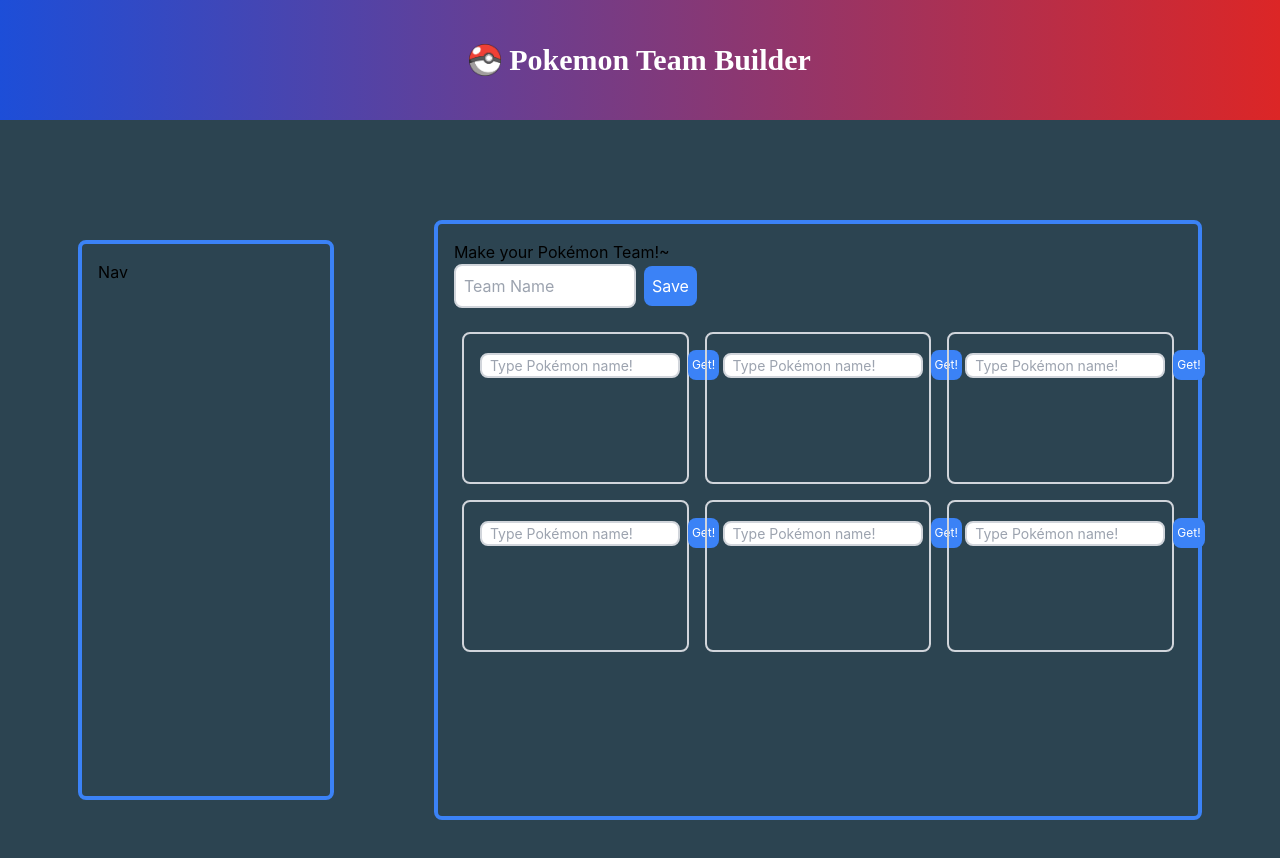
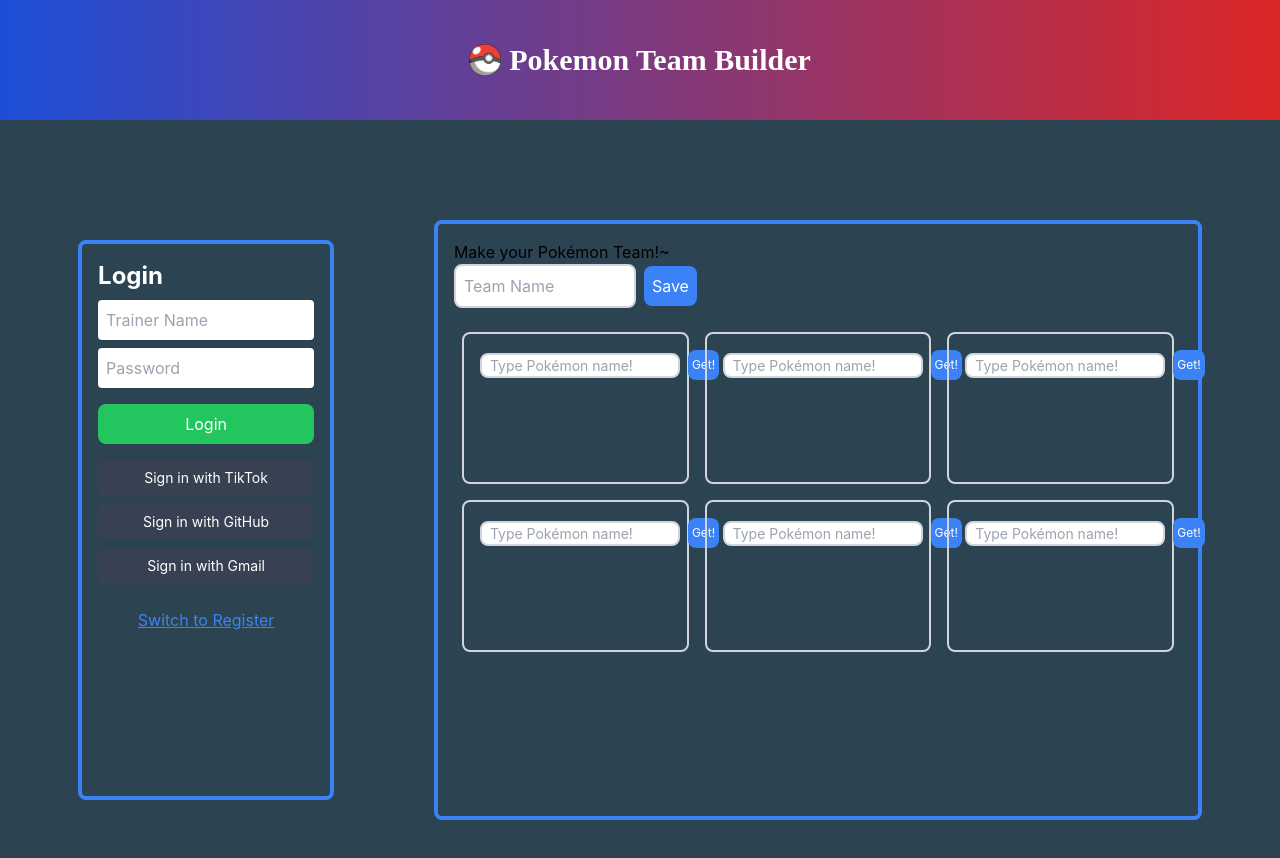
Before and after one commit to ACwolf55/Pokemon-team-builder-hooks, a React (Create React App) app: page / in a window 1280 px wide. Shown: the top 858 px of the page. Built offline with nearby package versions, Linux system fonts and the light colour scheme; a web font is replaced by a local one.

Commit message:
basic nav foundation

```diff
--- a/src/components/Nav.tsx
+++ b/src/components/Nav.tsx
@@ -1,12 +1,88 @@
-import React from 'react'
+import React, { useState } from 'react';
+import axios from 'axios';
 
 const Nav = () => {
+  const [isRegister, setIsRegister] = useState(false);
+  const [trainerName, setTrainerName] = useState('');
+  const [password, setPassword] = useState('');
+  const [email, setEmail] = useState('');
+
+  const handleToggle = () => setIsRegister(!isRegister);
+
+  const handleLoginRegister = () => {
+    const data = {
+      trainerName,
+      password,
+      email: isRegister ? email : null,
+    };
+
+    const url = isRegister ? '/register' : '/login';
+
+    axios.post(url, data)
+      .then((res) => {
+        console.log(res.data);
+        alert('Success');
+      })
+      .catch((err) => {
+        console.error(err);
+        alert(`Error: ${err.response.status} - ${err.response.data}`);
+      });
+  };
+
   return (
-    <nav className="lg:w-[20vw] w-full lg:h-[70vh] h-auto border-4 border-blue-500 rounded-lg p-4">
-    <h3>Nav</h3>
-</nav>
+    <nav className={`lg:w-[20vw] w-full lg:h-[70vh] h-auto border-4 p-4 rounded-lg ${isRegister ? 'border-red-500 bg-red-500' : 'border-blue-500'}`}>
+      <h3 className="text-white text-2xl font-bold">{isRegister ? 'Register' : 'Login'}</h3>
 
-  )
+      <input
+        type="text"
+        className="block w-full mt-2 p-2 rounded"
+        placeholder="Trainer Name"
+        value={trainerName}
+        onChange={(e) => setTrainerName(e.target.value)}
+      />
+
+      <input
+        type="password"
+        className="block w-full mt-2 p-2 rounded"
+        placeholder="Password"
+        value={password}
+        onChange={(e) => setPassword(e.target.value)}
+        pattern="^(?!.*\s).{6,}$"
+        title="Password must be at least 6 characters and contain no spaces"
+        required
+      />
+
+      {isRegister && (
+        <input
+          type="email"
+          className="block w-full mt-2 p-2 rounded"
+          placeholder="Email"
+          value={email}
+          onChange={(e) => setEmail(e.target.value)}
+        />
+      )}
+
+      <button
+        className="block w-full mt-4 p-2 bg-green-500 text-white rounded-lg"
+        onClick={handleLoginRegister}
+      >
+        {isRegister ? 'Register' : 'Login'}
+      </button>
+
+      <div className="flex flex-col justify-center mt-4 space-y-2">
+        <button className="p-2 bg-gray-700 text-white rounded text-sm">Sign in with TikTok</button>
+        <button className="p-2 bg-gray-700 text-white rounded text-sm">Sign in with GitHub</button>
+        <button className="p-2 bg-gray-700 text-white rounded text-sm">Sign in with Gmail</button>
+      </div>
+
+      <button
+        className="block w-full mt-4 p-2 text-blue-500 underline"
+        onClick={handleToggle}
+      >
+        {isRegister ? 'Switch to Login' : 'Switch to Register'}
+      </button>
+    </nav>
+  );
 }
 
-export default Nav
+export default Nav;
```
